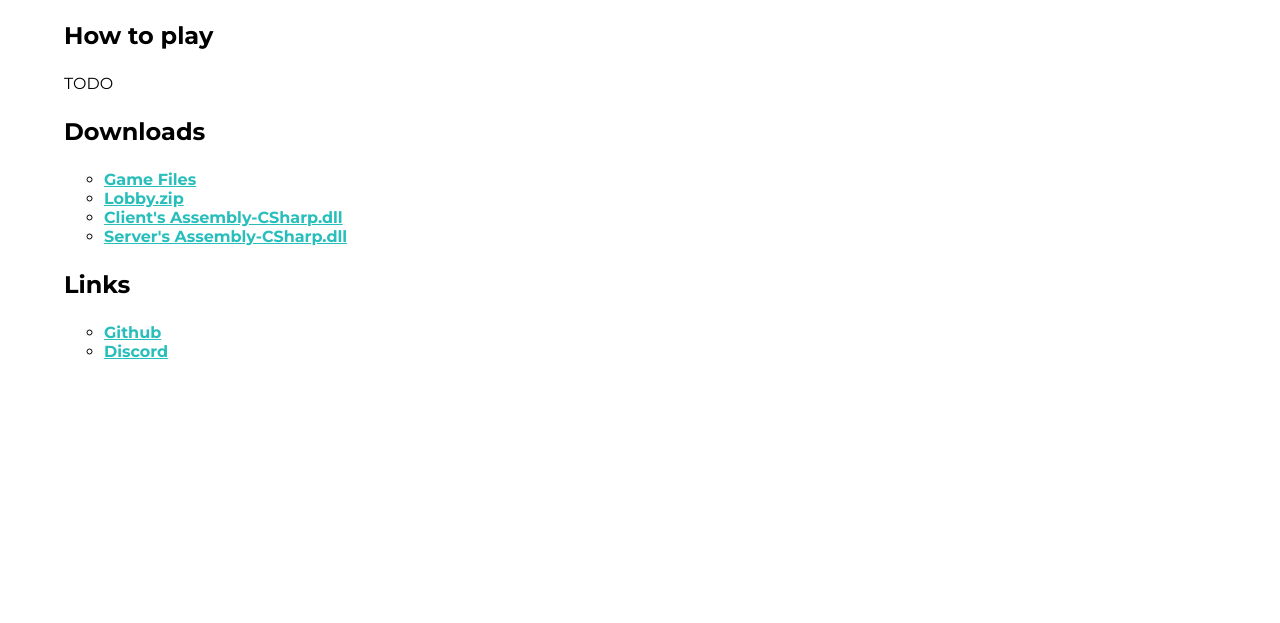
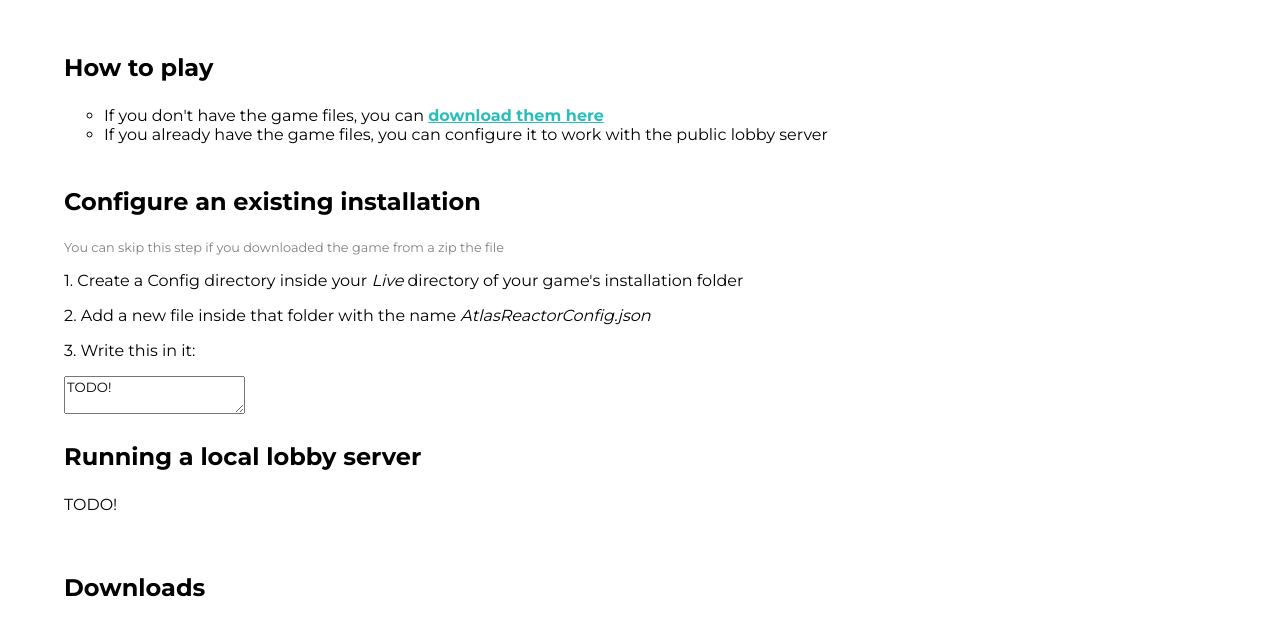
Before and after one commit to mts508/evos-page, a plain HTML site: page templates/index.html in a window 1280 px wide. Shown: the part 135-758 px from the top of the page. Drawn offline with Linux system fonts and the light colour scheme; files that its build step writes are made by us from their sources; files whose address does not match are found by name.

Commit message:
more text

```diff
--- a/static/styles.css
+++ b/static/styles.css
@@ -48,7 +48,7 @@ ul {
 }
 
 .content {
-	padding: 0rem 4rem;
+	padding: 2rem 4rem;
 }
 
 h3 {
@@ -63,3 +63,8 @@ a {
 li {
 	list-style-type: circle;
 }
+
+.note {
+    font-size: 0.8rem;
+    color: grey
+}
--- a/templates/index.html
+++ b/templates/index.html
@@ -20,8 +20,26 @@
 		</nav>
 		<div class="content">
 			<h3>How to play</h3>
-			<p>TODO</p>
+			<ul>
+				<li>If you don't have the game files, you can <a href="https://drive.google.com/file/d/1C-WnIA5YcBUE5MQ9vbQGwamVs1aSGXKU/view?usp=sharing">download them here</a></li>
+				<li>If you already have the game files, you can configure it to work with the public lobby server</li>
+			</ul>
 
+			<br/>
+
+			<h3>Configure an existing installation</h3>
+			<p class="note">You can skip this step if you downloaded the game from a zip the file</p>
+			<p>1. Create a Config directory inside your <i>Live</i> directory of your game's installation folder</p>
+			<p>2. Add a new file inside that folder with the name <i>AtlasReactorConfig.json</i></p>
+			<p>3. Write this in it:</p>
+			<textarea>TODO!</textarea>
+
+			<br/>
+
+			<h3>Running a local lobby server</h3>
+			<p>TODO!</p>
+
+			<br/>
 			<h3>Downloads</h3>
 			<ul>
 				<li><a href="https://drive.google.com/file/d/1C-WnIA5YcBUE5MQ9vbQGwamVs1aSGXKU/view?usp=sharing">Game Files</a></li>
```
